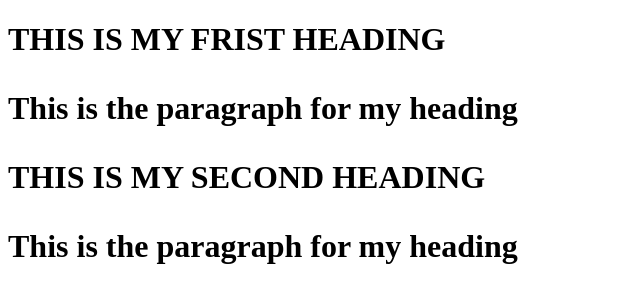
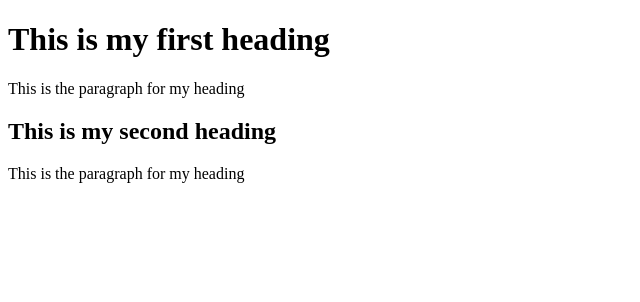
Before and after one commit to hs2864/ECS, a plain HTML site: page index.html in a window 1280 px wide. Shown: the whole page, without its empty margins (0-640 px from the left). Drawn offline with Linux system fonts and the light colour scheme.

Commit message:
Update index.html

```diff
--- a/index.html
+++ b/index.html
@@ -3,10 +3,10 @@
 </head>
 <html>
  <body>
-  <h1> THIS IS MY FRIST HEADING<h1/>
+  <h1> This is my first heading</h1>
   <p> This is the paragraph for my heading<p/>
 
-  <h1> THIS IS MY SECOND HEADING<h1/>
+  <h2> This is my second heading</h2>
   <p> This is the paragraph for my heading<p/>
 
  </body>
```
